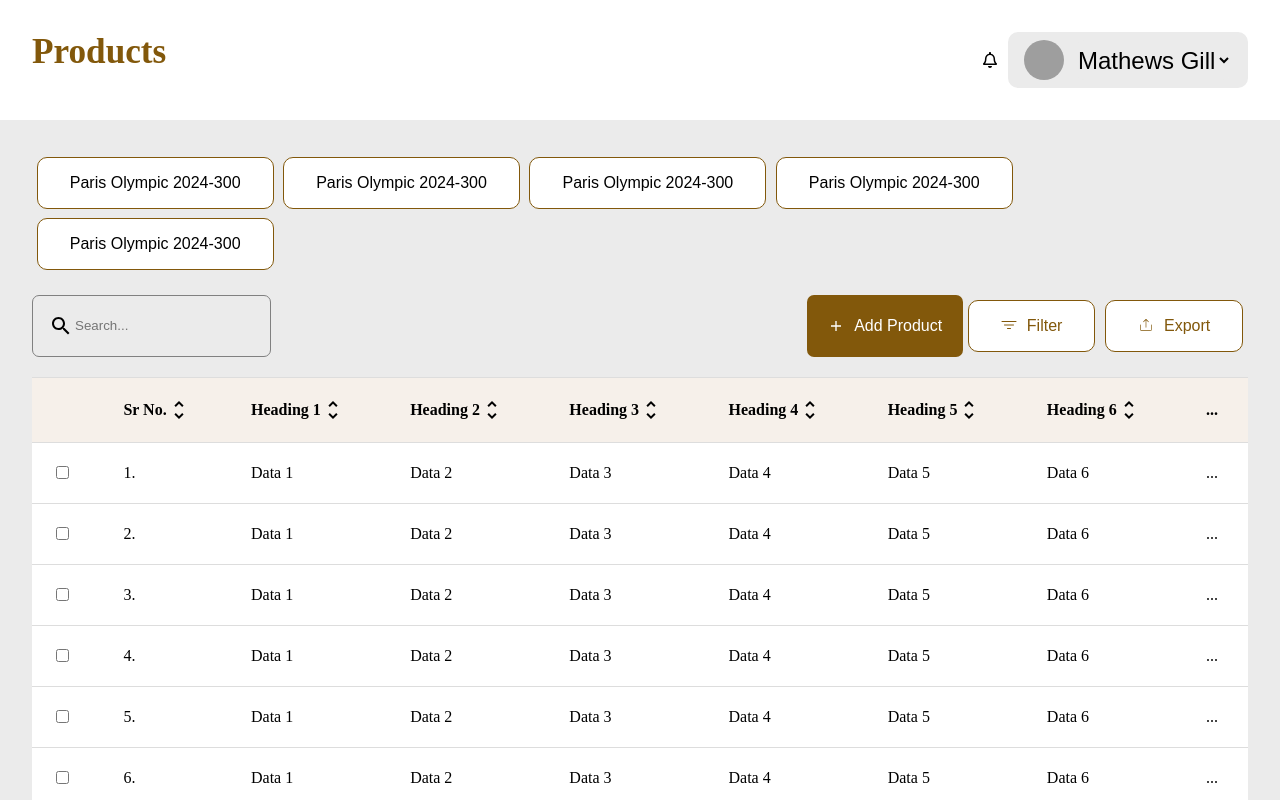
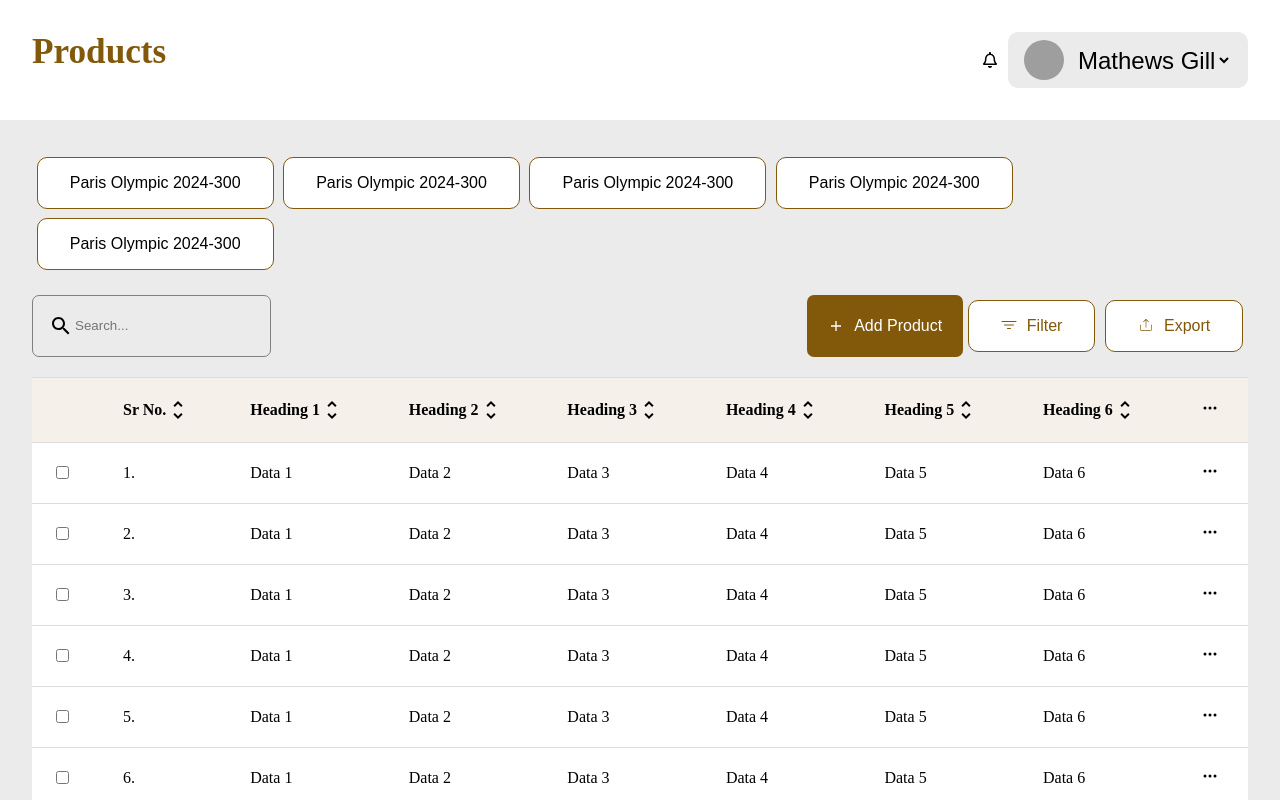
Before and after one commit to nootanlodhi/Codevyasa-task, a React (Vite) app: page / in a window 1280 px wide. Shown: the top 800 px of the page. Built offline with nearby package versions, Linux system fonts and the light colour scheme; grey boxes are pictures that could not be loaded.

Commit message:
Add dot icon

```diff
--- a/src/components/TableHeaders.jsx
+++ b/src/components/TableHeaders.jsx
@@ -1,4 +1,5 @@
 import UnfoldMoreIcon from "@mui/icons-material/UnfoldMore";
+import { BsThreeDots } from "react-icons/bs";
 
 const TableHeaders = () => {
   return (
@@ -11,7 +12,7 @@ const TableHeaders = () => {
       <th><div>Heading 4 <UnfoldMoreIcon /></div></th>
       <th><div>Heading 5 <UnfoldMoreIcon /></div>
       </th><th><div>Heading 6 <UnfoldMoreIcon /></div>
-      </th><th>...</th>
+      </th><th><BsThreeDots/></th>
     </tr>
   );
 };
--- a/src/components/TableRows.jsx
+++ b/src/components/TableRows.jsx
@@ -1,4 +1,5 @@
 import PropTypes from 'prop-types';
+import { BsThreeDots } from "react-icons/bs";
 
 const TableRows = ({ currentItems }) => {
   return (
@@ -15,7 +16,7 @@ const TableRows = ({ currentItems }) => {
           <td>{item.heading4}</td>
           <td>{item.heading5}</td>
           <td>{item.heading6}</td>
-          <td>...</td>
+          <td><BsThreeDots/></td>
         </tr>
       ))}
     </>
```
